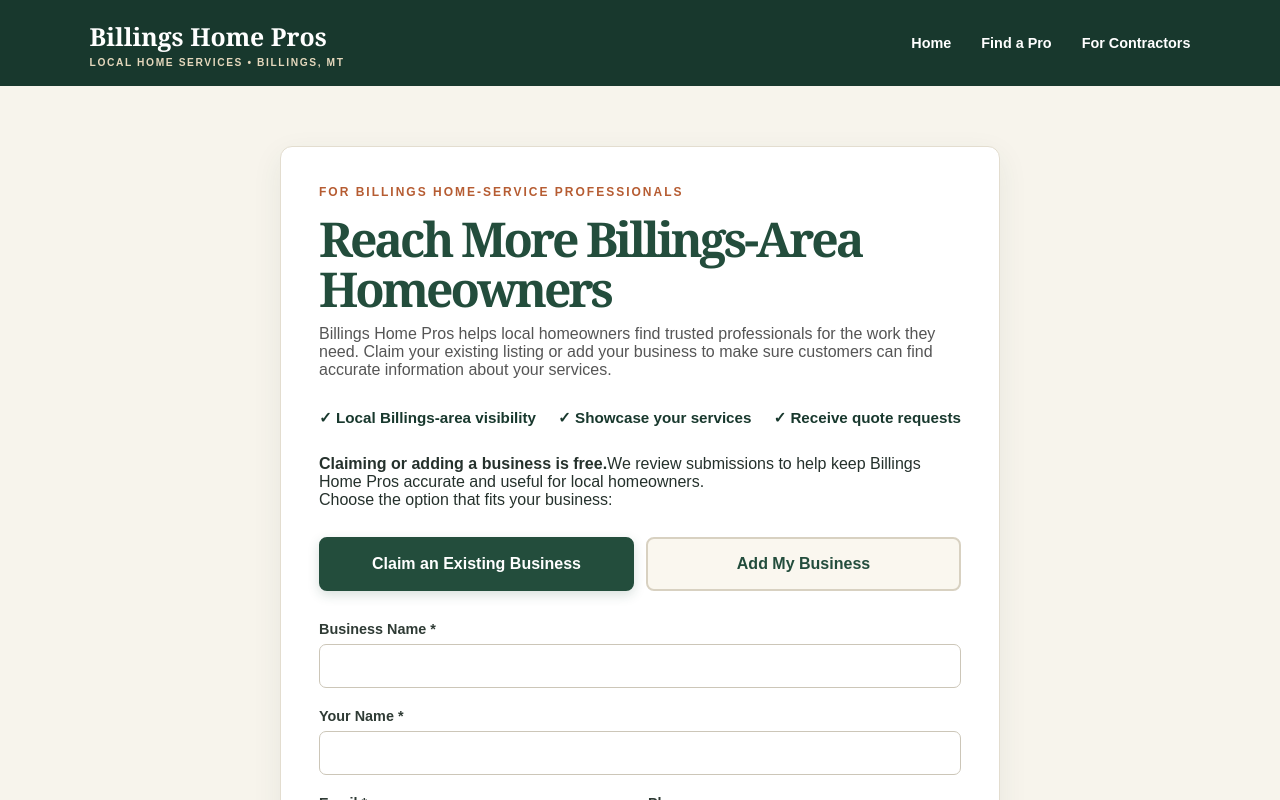
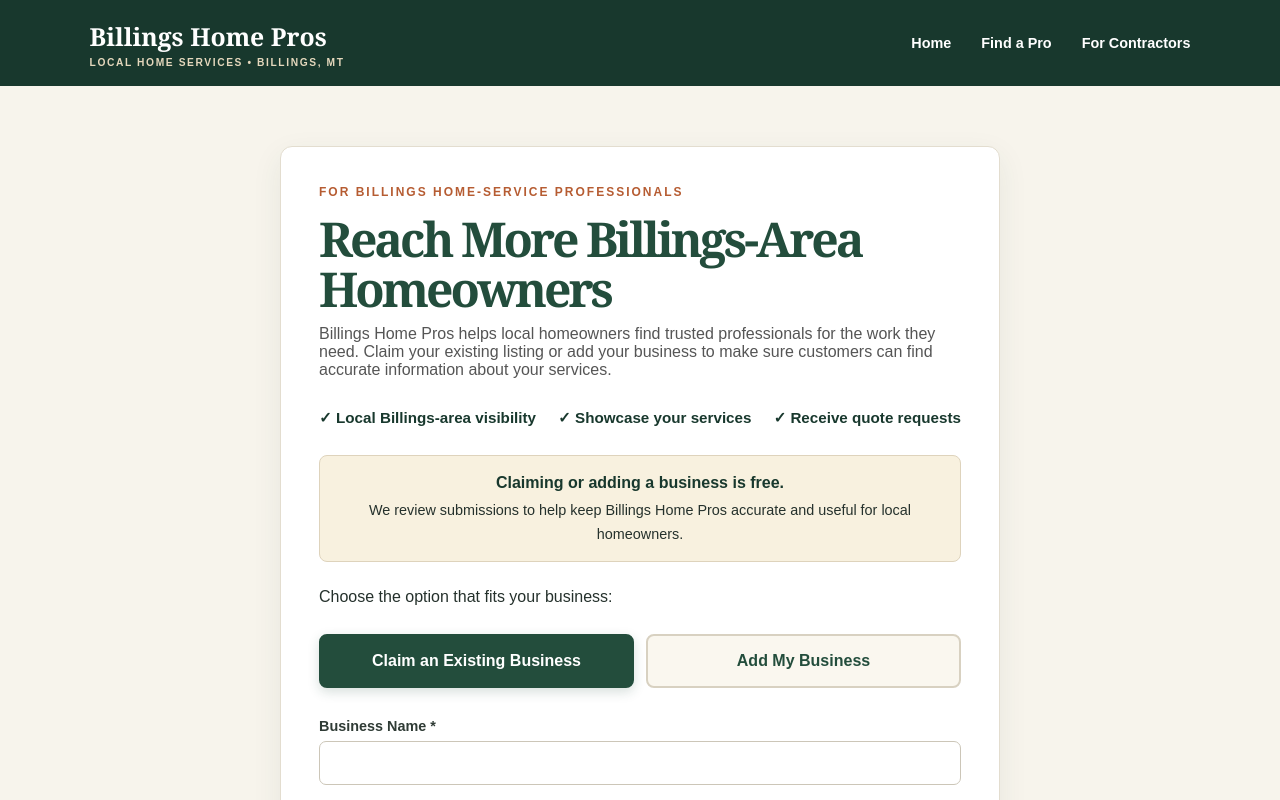
Before and after one commit to Cheddaronbass/billingshomepros, a Next.js app: page /get-listed in a window 1280 px wide. Shown: the top 800 px of the page. Built offline with nearby package versions, Linux system fonts and the light colour scheme.

Commit message:
Add listingTrustNote styles to globals.css

```diff
--- a/app/globals.css
+++ b/app/globals.css
@@ -241,9 +241,28 @@ h1 span {
   font-size: 0.95rem;
   font-weight: 700;
 }
-
 .contractorBenefits span {
   white-space: nowrap;
+}
+.listingTrustNote {
+  margin: 0 0 26px;
+  padding: 15px 18px;
+  background: #f8f1df;
+  border: 1px solid #ded3bc;
+  border-radius: 8px;
+  color: var(--charcoal);
+  text-align: center;
+  line-height: 1.5;
+}
+
+.listingTrustNote strong {
+  display: block;
+  margin-bottom: 3px;
+  color: var(--forest);
+}
+
+.listingTrustNote span {
+  font-size: 0.9rem;
 }
 .sectionHeading h2 {
   margin-bottom: 15px;
```
